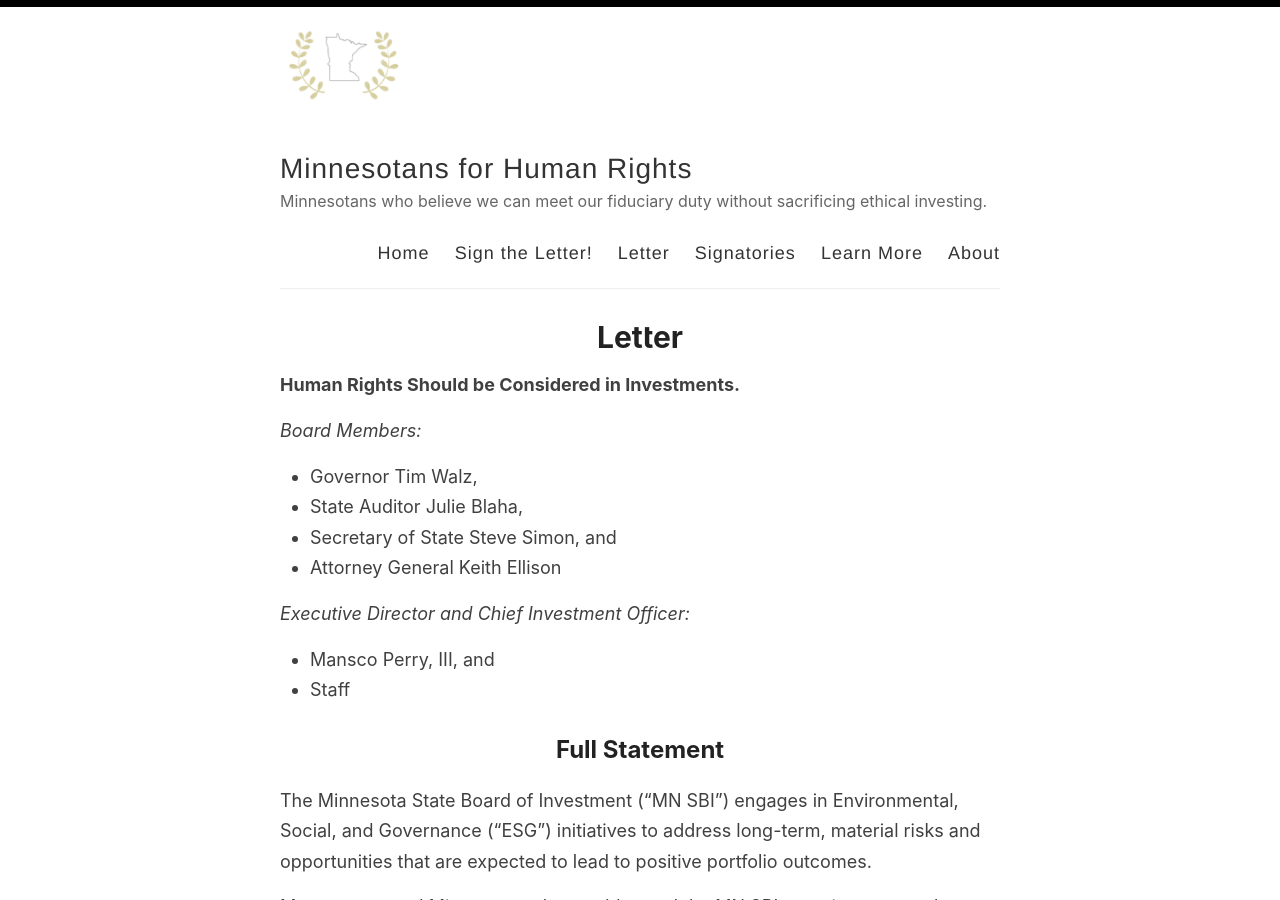
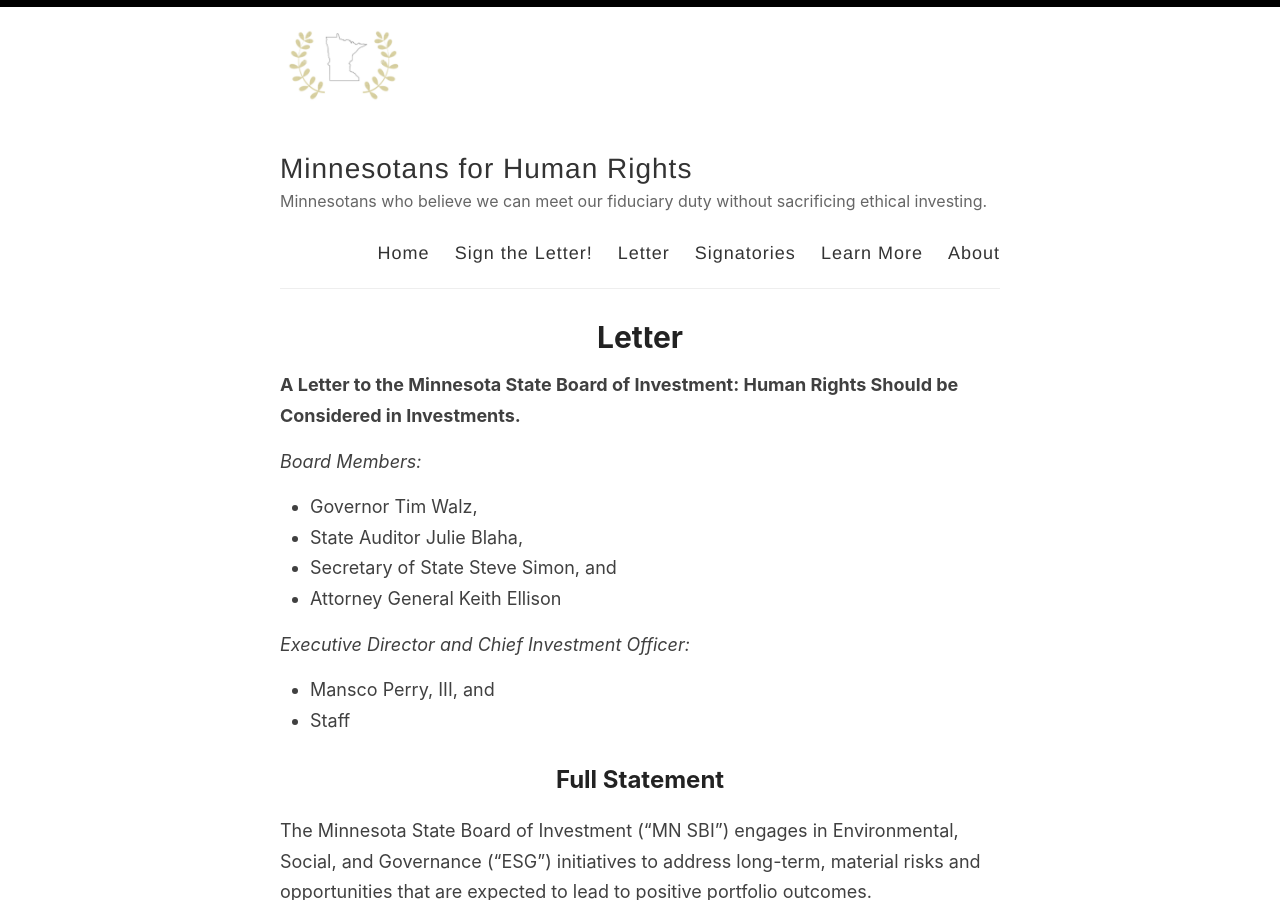
Before and after one commit to adamrahim/adamrahim.github.io, a Jekyll site: the page built from _posts/2020-12-25-letter.md, in a window 1280 px wide and 900 px high. Built offline with Jekyll 4.4.1, drawn with Linux system fonts in a browser that asks for light colours.

Commit message:
Update 2020-12-25-letter.md

```diff
--- a/_posts/2020-12-25-letter.md
+++ b/_posts/2020-12-25-letter.md
@@ -4,7 +4,7 @@
 permalink: /letter/
 ---
 
-<b>Human Rights Should be Considered in Investments.</b>
+<b>A Letter to the Minnesota State Board of Investment: Human Rights Should be Considered in Investments.</b>
 
 <i>Board Members:</i>
 - Governor Tim Walz,
```
